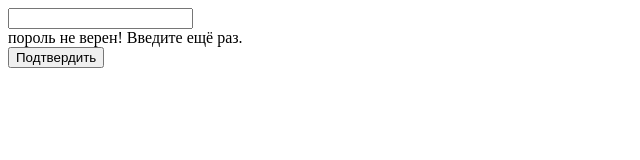
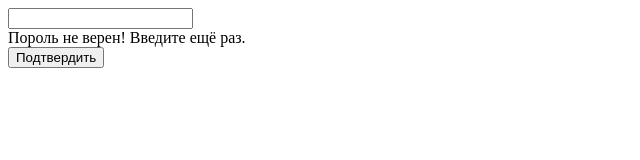
Before and after one commit to DanielPetelin/Password_and_login_verification, a plain HTML site: page index.html in a window 1280 px wide. Both pictures are taken after a click on the button "Подтвердить". Shown: the full height of the page, 0-640 px from the left. Drawn offline with Linux system fonts and the light colour scheme.

Commit message:
add pass

```diff
--- a/index.html
+++ b/index.html
@@ -1,10 +1,5 @@
 <!DOCTYPE html>
 <html lang="en">
-<head>
-    <meta charset="UTF-8">
-    <meta name="viewport" content="width=device-width, initial-scale=1.0">
-    <title>Document</title>
-</head>
 <body>
     <input type="number" id="pass">
     <div id="out"></div>
--- a/js/script.js
+++ b/js/script.js
@@ -1,11 +1,12 @@
 document.getElementById('yes').onclick = function() {
     var pass = document.getElementById('pass').value;
+    var yourPass = 1234;
 
-    if (pass == '1234') {
+    if (pass == yourPass) {
         document.getElementById('out').innerHTML = 'Подтверждено!';
     };
 
-    if (pass != '1234') {
-        document.getElementById('out').innerHTML = 'пороль не верен! Введите ещё раз.'
+    if (pass != yourPass) {
+        document.getElementById('out').innerHTML = 'Пороль не верен! Введите ещё раз.';
     }
 };
```
